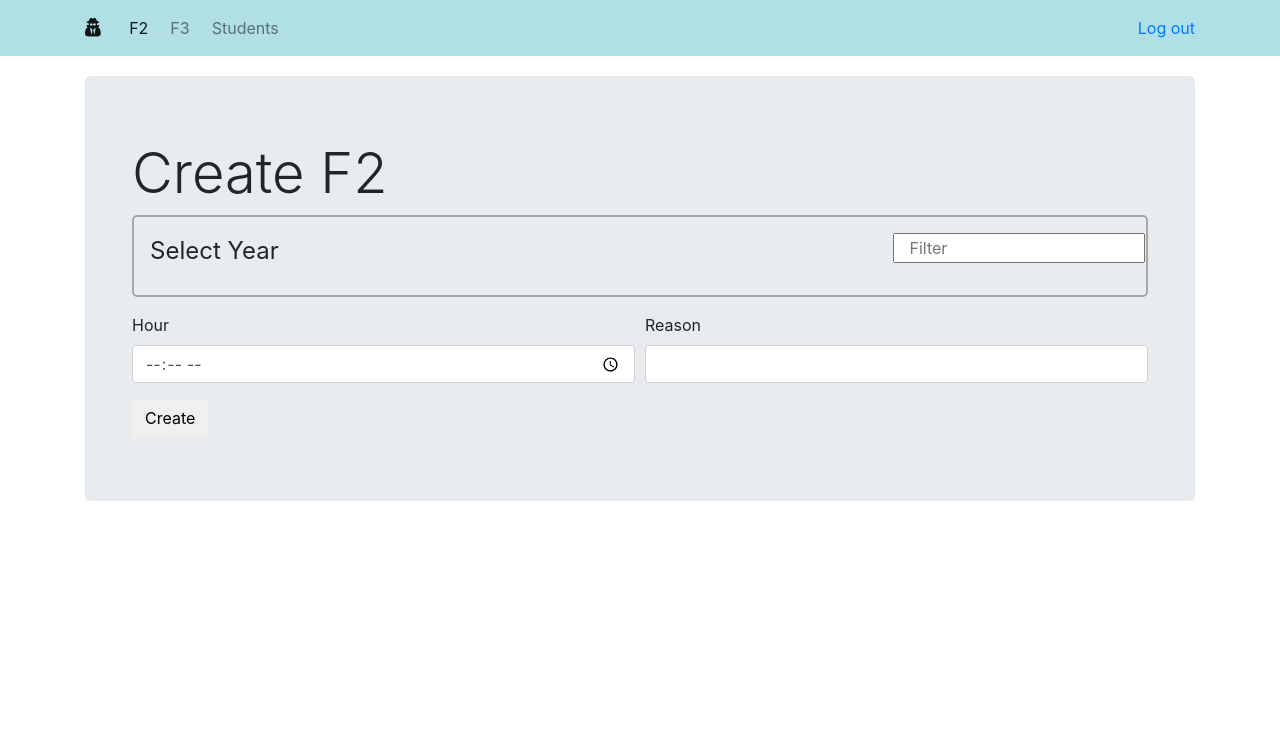
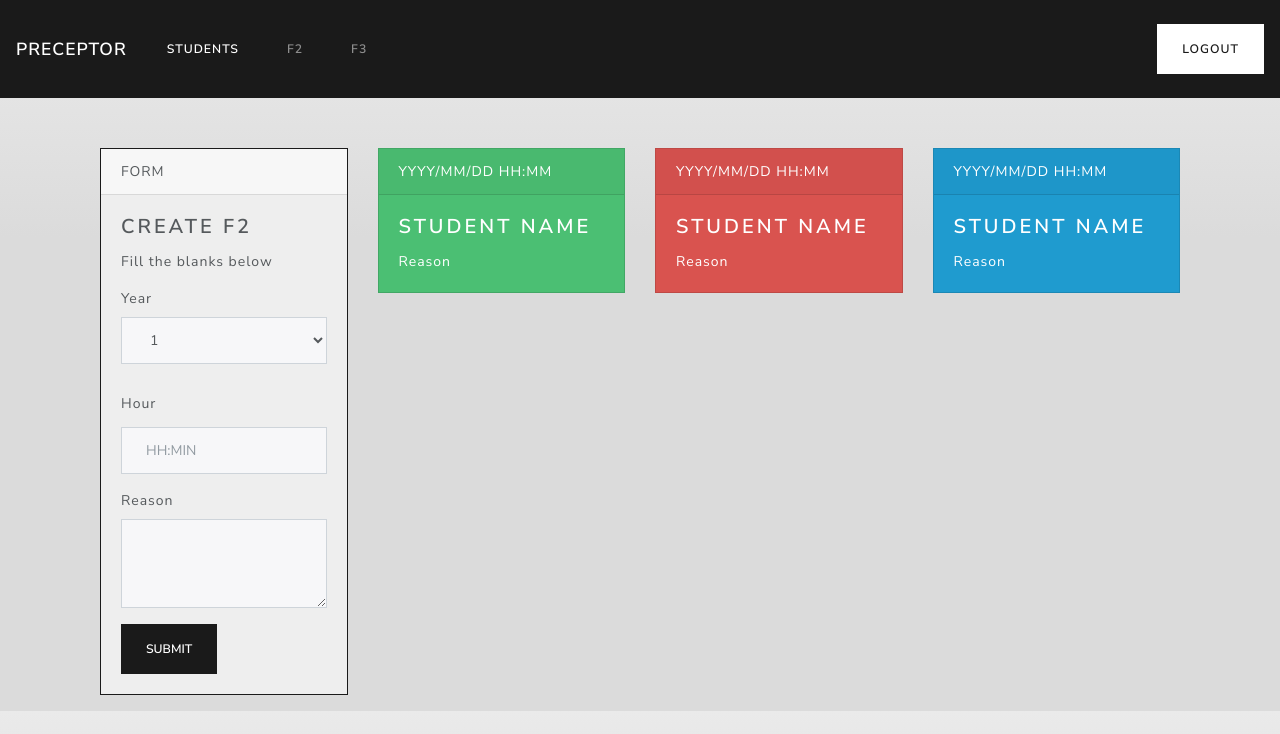
Before and after one commit to Grupo42018/f2kens, a Django app: template frontend_token/templates/preceptor.html in a window 1280 px wide. Shown: the top 734 px of the page. Run offline with Django 3.2, Linux system fonts and the light colour scheme; the template is opened without the code that fills it, so the values that code supplies are empty; some libraries are stand-ins or nearby versions.

Commit message:
Reemplazado Bootstrap por Lux, Nueva estetica

```diff
--- a/frontend_token/templates/preceptor.html
+++ b/frontend_token/templates/preceptor.html
@@ -1,19 +1,11 @@
 <!DOCTYPE html>
+{% extends 'base_lux.html' %}
 <html>
   <head>
+    {% load staticfiles %}
     <meta charset="utf-8">
     <meta name="viewport" content="width=device-width, initial-scale=1">
-    {% load static %}
     <title>Preceptor</title>
-
-    <!-- Font Awesome -->
-    <link rel="stylesheet" href="{% static 'font-awesome/css/font-awesome.min.css' %}">
-
-    <!-- Bootstrap links -->
-    <link rel="stylesheet" href="https://stackpath.bootstrapcdn.com/bootstrap/4.1.0/css/bootstrap.min.css" integrity="sha384-9gVQ4dYFwwWSjIDZnLEWnxCjeSWFphJiwGPXr1jddIhOegiu1FwO5qRGvFXOdJZ4" crossorigin="anonymous">
-    <script src="https://code.jquery.com/jquery-3.3.1.min.js" integrity="sha256-FgpCb/KJQlLNfOu91ta32o/NMZxltwRo8QtmkMRdAu8="        crossorigin="anonymous"></script>
-    <script src="https://cdnjs.cloudflare.com/ajax/libs/popper.js/1.14.0/umd/popper.min.js" integrity="sha384-cs/chFZiN24E4KMATLdqdvsezGxaGsi4hLGOzlXwp5UZB1LY//20VyM2taTB4QvJ" crossorigin="anonymous"></script>
-    <script src="https://stackpath.bootstrapcdn.com/bootstrap/4.1.0/js/bootstrap.min.js" integrity="sha384-uefMccjFJAIv6A+rW+L4AHf99KvxDjWSu1z9VI8SKNVmz4sk7buKt/6v9KI65qnm" crossorigin="anonymous"></script>
 
     <!-- link custom css -->
     <link rel="stylesheet" type="text/css" href="{% static 'css/style.css' %}">
@@ -21,8 +13,143 @@
     <!-- import custom script -->
     <script src="{% static 'js/functions.js' %}" type="text/javascript"></script>
   </head>
+  <body>
+    {% block content %}
+    <!-- Lux Navbar -->
+    <nav class="navbar sticky-top navbar-expand-lg navbar-dark bg-primary">
+      <a class="navbar-brand" href="#profile" data-toggle="tab">PRECEPTOR</a>
+      <button class="navbar-toggler" type="button" data-toggle="collapse" data-target="#navbarColor01" aria-controls="navbarColor01" aria-expanded="false" aria-label="Toggle navigation">
+        <span class="navbar-toggler-icon"></span>
+      </button>
 
-  <body>
+      <div class="collapse navbar-collapse" id="navbarColor01">
+        <ul class="navbar-nav mr-auto">
+          <li class="nav-item active">
+            <a class="nav-link" href="#students" data-toggle="tab">
+              Students
+              <span class="sr-only">(current)</span>
+            </a>
+          </li>
+          <li class="nav-item">
+            <a class="nav-link" href="#f2" data-toggle="tab">F2</a>
+          </li>
+          <li class="nav-item">
+            <a class="nav-link" href="#f3" data-toggle="tab">F3</a>
+          </li>
+        </ul>
+        <a class="btn btn-secondary my-2 my-sm-0" href='{% url "logout" %}'>Logout</a>
+      </div>
+    </nav>
+
+    <!-- Nav links data toggle -->
+    <main role="main" class="container">
+      <div style="padding-top: 50px" class="tab-content">
+
+        <!-- Students tab (active) -->
+        <div class="tab-pane active" id="students">
+          <div class="container">
+            <div class="row">
+            </div>
+          </div>
+        </div>
+
+        <!-- F2 tab -->
+        <div class="tab-pane active" id="f2">
+          <div class="container">
+            <div class="row">
+              <div class="col-sm">
+                <div class="card border-primary mb-3" style="max-width: 20rem;">
+                  <div class="card-header">FORM</div>
+                  <div style='background-color: #eee' class="card-body">
+                    <h4 class="card-title">Create F2</h4>
+                    <p class="card-text">Fill the blanks below</p>
+                    <!-- F2 form -->
+                    <form action="{% url 'create_f2' %}" method="POST" accept-charset="utf-8">
+                      {% csrf_token %}
+                      <fieldset>
+                        <!-- Year -->
+                        <div class="form-group">
+                          <label for="exampleSelect1">Year</label>
+                          <select class="form-control" id="exampleSelect1">
+                            <option>1</option>
+                            <option>2</option>
+                            <option>3</option>
+                            <option>4</option>
+                            <option>5</option>
+                          </select>
+                        </div>
+                        <!-- Hour -->
+                        <div class="form-group">
+                          <label class="col-form-label" for="inputDefault">Hour</label>
+                          <input type="text" class="form-control" placeholder="HH:MIN" id="inputDefault">
+                        </div>
+                        <!-- Reason -->
+                        <div class="form-group">
+                          <label for="exampleTextarea">Reason</label>
+                          <textarea class="form-control" id="exampleTextarea" rows="3"></textarea>
+                        </div>
+                        <!-- Submit -->
+                        <button type="submit" class="btn btn-primary">Submit</button>
+                      </fieldset>
+                    </form>
+                  </div>
+                </div>
+              </div>
+              <div class='col-sm'>
+                <!-- Lux Approved F2 Card -->
+                <div class="card text-white bg-success mb-3" style="max-width: 20rem;">
+                  <div class="card-header">YYYY/MM/DD HH:MM</div>
+                  <div class="card-body">
+                    <h4 class="card-title">Student name</h4>
+                    <p class="card-text">Reason</p>
+                  </div>
+                </div>
+              </div>
+              <div class='col-sm'>
+                <!-- Lux Rejected F2 Card -->
+                <div class="card text-white bg-danger mb-3" style="max-width: 20rem;">
+                  <div class="card-header">YYYY/MM/DD HH:MM</div>
+                  <div class="card-body">
+                    <h4 class="card-title">Student name</h4>
+                    <p class="card-text">Reason</p>
+                  </div>
+                </div>
+              </div>
+              <div class='col-sm'>
+                <!-- Lux On-Hold F2 Card -->
+                <div class="card text-white bg-info mb-3" style="max-width: 20rem;">
+                  <div class="card-header">YYYY/MM/DD HH:MM</div>
+                  <div class="card-body">
+                    <h4 class="card-title">Student name</h4>
+                    <p class="card-text">Reason</p>
+                  </div>
+                </div>
+              </div>
+            </div>
+          </div>
+        </div>
+
+        <!-- F3 tab -->
+        <div class="tab-pane active" id="f3">
+          <div class="container">
+            <div class="row">
+            </div>
+          </div>
+        </div>
+
+        <!-- Preceptor's profile tab -->
+        <div class="tab-pane active" id="profile">
+          <div class="container">
+            <div class="row">
+            </div>
+          </div>
+        </div>
+
+      </div>
+    </main>
+    {% endblock content %}
+
+
     <nav class="navbar navbar-expand-lg navbar-light bg-primary">
       <div class="container">
         <a class="navbar-brand" href="{% url 'index_preceptor' %}"><i class="fa fa-user-secret"></i></a>
```
